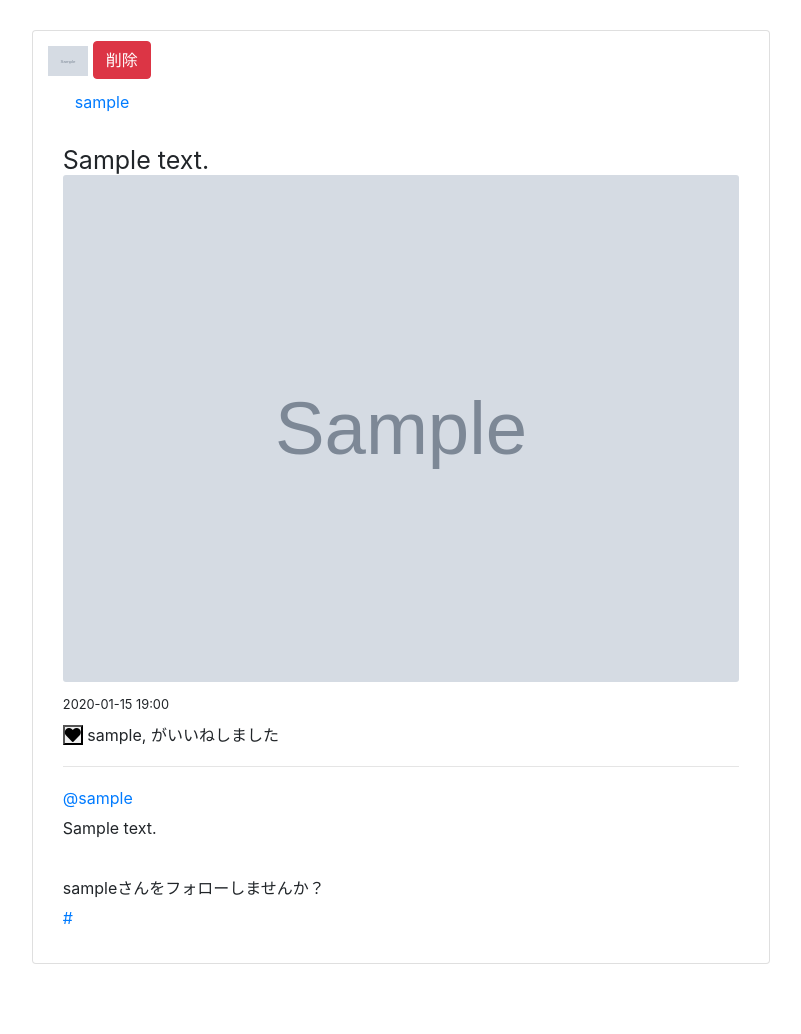
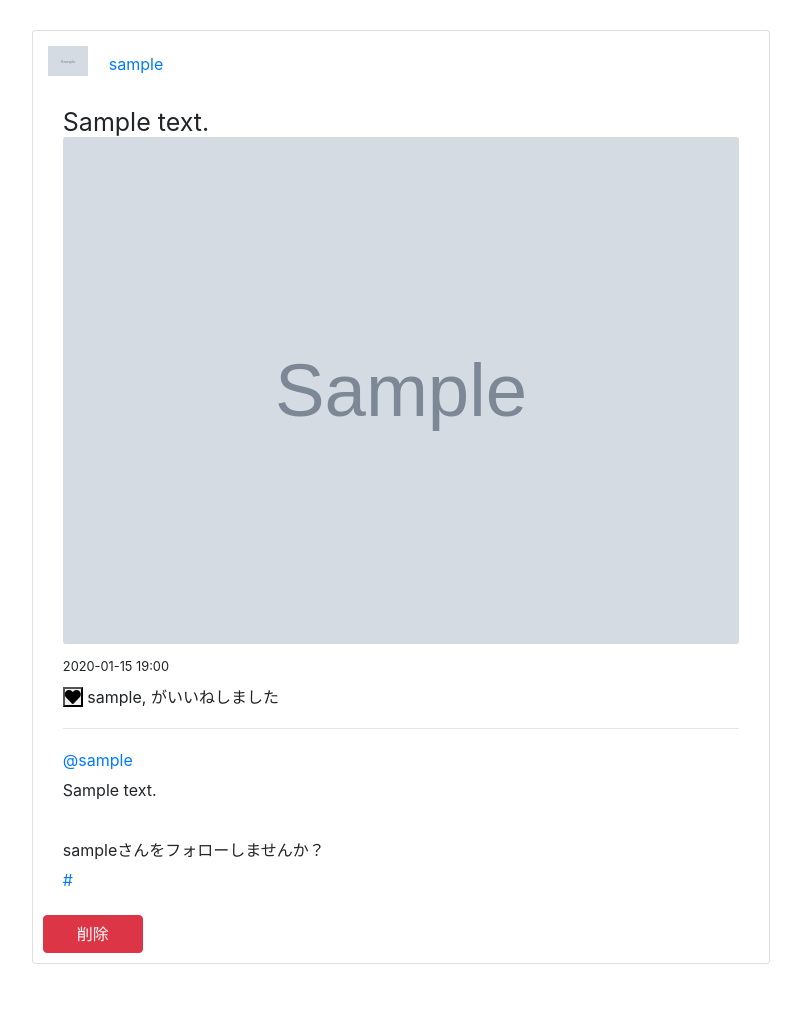
Before and after one commit to k4nekom/myj_hackathon, a Django app: page / in a window 1280 px wide. Shown: the part 56-1090 px from the top of the page, without its empty margins (239-1040 px from the left). Run offline with Django 3.2, Linux system fonts and the light colour scheme; a user stored in the database is signed in; tables that the repository leaves empty hold one stand-in row (values such as "Sample post"); grey boxes marked "Sample" are stand-in pictures; some libraries are stand-ins or nearby versions.

```diff
--- a/mysite/static/posts/index.css
+++ b/mysite/static/posts/index.css
@@ -27,3 +27,7 @@ img.card-img {
     float: left;
     width: 50;
 }
+
+#delete {
+    width: 100px;
+}
--- a/mysite/templates/posts/index.html
+++ b/mysite/templates/posts/index.html
@@ -17,9 +17,6 @@
                     <div class="usernameicon">
                         {% if user.icon %}
                         <img src=" {{user.icon.url}}" class="iconcss">
-                        {% endif %}
-                        {% if login_user == post.author %}
-                        <a class="btn btn-danger" href="{{post.id}}/delete">削除</a>
                         {% endif %}
                         <span class="mr-2">
                             <a class="nav-link"
@@ -48,6 +45,9 @@
                             </div>
                         </div>
                     </div>
+                    {% if login_user == post.author %}
+                    <a class="btn btn-danger" id="delete" href="{{post.id}}/delete">削除</a>
+                    {% endif %}
                     {% if user.id != post.author.id %}
                     <div class="card-footer">
                         <details>
```
